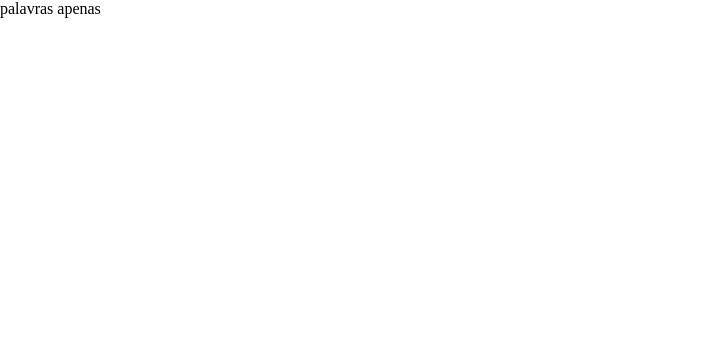
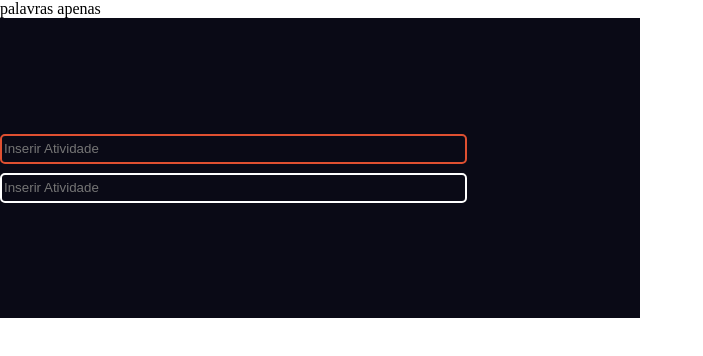
Before and after one commit to SamuelFVG/powerfit-trainee-cpe, a React (Vite) app in the folder powerfit/: page /home in a window 1280 px wide. Shown: the top 356 px of the page, without its empty margins (0-703 px from the left). Built offline with nearby package versions, Linux system fonts and the light colour scheme.

Commit message:
Adicionando input genérico
Adicionei input genérico, e testei na pagina home

```diff
--- a/powerfit/src/components/InputGenerico/InputGenerico.jsx
+++ b/powerfit/src/components/InputGenerico/InputGenerico.jsx
@@ -1,6 +1,35 @@
-import {InputG} from "./Styles"
+import Link from 'react-dom';
+import React from 'react';
+import { Fundo, Caixa } from "./Styles";
 
+function App() {
 
-export default function InputGenerico() {
-    return
+  function atividade(event){
+    event.preventDefault();
+
 }
+  return (
+  <Fundo>
+        <Caixa>
+        <form onSubmit={atividade}>
+            <input
+                placeholder="Inserir Atividade"
+                type="text"
+                name="atividade1"
+                required
+            ></input>
+            <input
+                placeholder="Inserir Atividade"
+                type="text"
+                name="atividade2"
+                required
+            ></input>
+        </form>
+
+        </Caixa>
+
+    </Fundo>
+  )
+}
+
+export default App
--- a/powerfit/src/components/InputGenerico/Styles.js
+++ b/powerfit/src/components/InputGenerico/Styles.js
@@ -1,5 +1,37 @@
 import styled from "styled-components"
 
-export const InputG = styled.div`
+export const Fundo = styled.div`
+    background-color: #0A0A16;
+    width : 50%;
+    height: 100%;
+    `
 
-`;
+
+export const Caixa = styled.div`
+    width: 500px;
+    height: 300px;
+    background-color: #0A0A16;
+    display: flex;
+    justify-content: center;
+    flex-direction: column;
+    align-items: center;
+    input:nth-child(1) {
+        width: 467px;
+        height: 30px;
+        color: white;
+        border: 2px solid;
+        border-color: #DF5031;
+        margin-bottom: 9px;
+        border-radius: 5px;
+        background-color: #0A0A16;
+    }
+    input:nth-child(2) {
+        width: 467px;
+        height: 30px;
+        color: white;
+        border: 2px solid;
+        border-color: #FFFFFF;
+        border-radius: 5px;
+        background-color: #0A0A16;
+    }
+    `
--- a/powerfit/src/pages/Home/Home.jsx
+++ b/powerfit/src/pages/Home/Home.jsx
@@ -1,8 +1,5 @@
-import {Titulo} from "./Styles"
-import {BotaoGenerico}  from "../../components"
-import {LinkGenerico} from "../../components"
-import { Header } from "../../components"
-import { LinhaDaTabelaGenerica } from "../../components"
+import {Titulo,} from "./Styles"
+import {BotaoGenerico,InputGenerico,LinkGenerico,Header,LinhaDaTabelaGenerica }  from "../../components"
 
 export default function Home() {
     return (
@@ -12,6 +9,7 @@ export default function Home() {
             <BotaoGenerico/>
             <LinkGenerico/> */}
             <LinhaDaTabelaGenerica/>
+            <InputGenerico/>
         </div>
     )
 }
```
